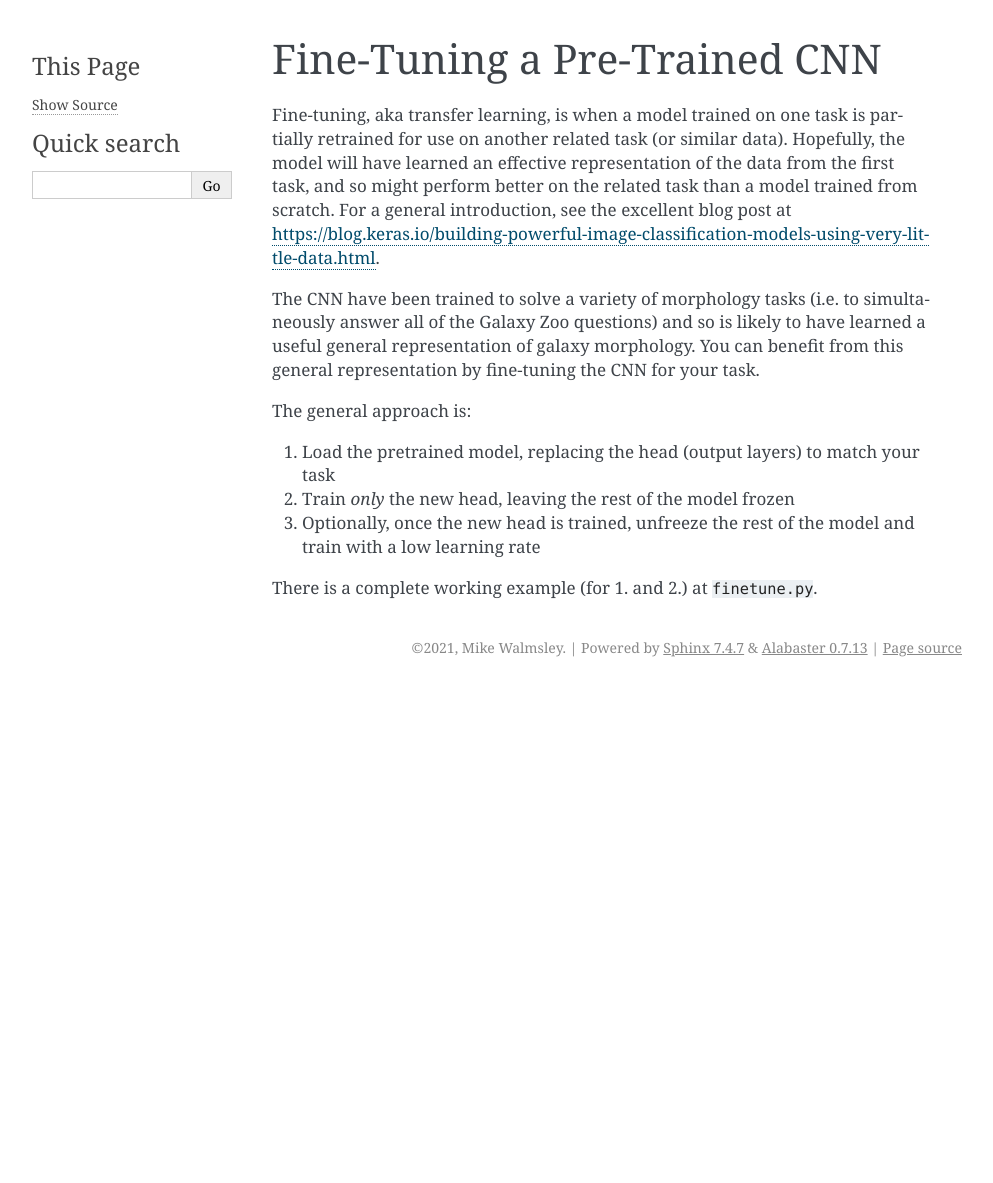
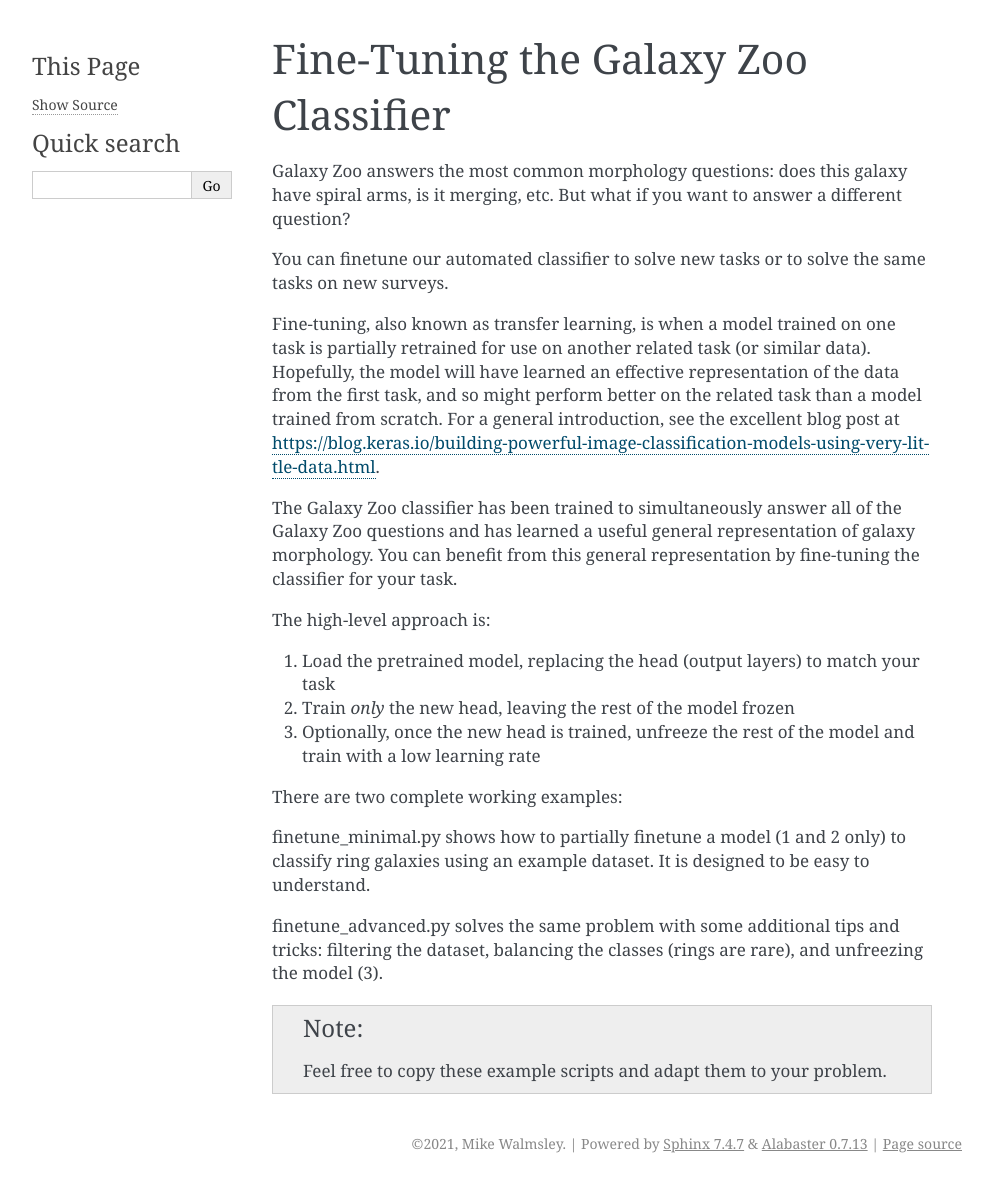
Before and after one commit to mwalmsley/zoobot, a Sphinx documentation site: the page built from docs/usage/finetuning.rst, in a window 1280 px wide. Shown: the whole page, without its empty margins (148-1141 px from the left). Built offline with Sphinx 7.4.7, drawn with Linux system fonts in a browser that asks for light colours; before the commit the page ends 900 px from its top, so only the background shows below that.

```diff
--- a/docs/usage/finetuning.rst
+++ b/docs/usage/finetuning.rst
@@ -1,17 +1,31 @@
-Fine-Tuning a Pre-Trained CNN
-=============================
+Fine-Tuning the Galaxy Zoo Classifier
+=====================================
 
-Fine-tuning, aka transfer learning, is when a model trained on one task is partially retrained for use on another related task (or similar data).
+Galaxy Zoo answers the most common morphology questions: does this galaxy have spiral arms, is it merging, etc.
+But what if you want to answer a different question?
+
+You can finetune our automated classifier to solve new tasks or to solve the same tasks on new surveys.
+
+Fine-tuning, also known as transfer learning, is when a model trained on one task is partially retrained for use on another related task (or similar data).
 Hopefully, the model will have learned an effective representation of the data from the first task, and so might perform better on the related task than a model trained from scratch.
 For a general introduction, see the excellent blog post at `<https://blog.keras.io/building-powerful-image-classification-models-using-very-little-data.html>`_.
 
-The CNN have been trained to solve a variety of morphology tasks (i.e. to simultaneously answer all of the Galaxy Zoo questions) and so is likely to have learned a useful general representation of galaxy morphology.
-You can benefit from this general representation by fine-tuning the CNN for your task.
+The Galaxy Zoo classifier has been trained to simultaneously answer all of the Galaxy Zoo questions and has learned a useful general representation of galaxy morphology.
+You can benefit from this general representation by fine-tuning the classifier for your task.
 
-The general approach is:
+The high-level approach is:
 
 1. Load the pretrained model, replacing the head (output layers) to match your task
 2. Train *only* the new head, leaving the rest of the model frozen
 3. Optionally, once the new head is trained, unfreeze the rest of the model and train with a low learning rate
 
-There is a complete working example (for 1. and 2.) at ``finetune.py``.
+There are two complete working examples:
+
+finetune_minimal.py shows how to partially finetune a model (1 and 2 only) to classify ring galaxies using an example dataset.
+It is designed to be easy to understand.
+
+finetune_advanced.py solves the same problem with some additional tips and tricks: filtering the dataset, balancing the classes (rings are rare), and unfreezing the model (3).
+
+.. note::
+
+    Feel free to copy these example scripts and adapt them to your problem.
--- a/docs/usage/quickstart.rst
+++ b/docs/usage/quickstart.rst
@@ -1,7 +1,10 @@
 Quickstart
 ===========
 
-This is cool.
+
+
+for new surveys or for new tasks like identifying tidal features or segmenting spiral arms.
+
 
 Section
 -------
```
Also changed, not shown: docs/index.rst (+8 -8 lines), docs/autodoc/estimators/define_model.rst (line endings or trailing spaces), 1 other file.
